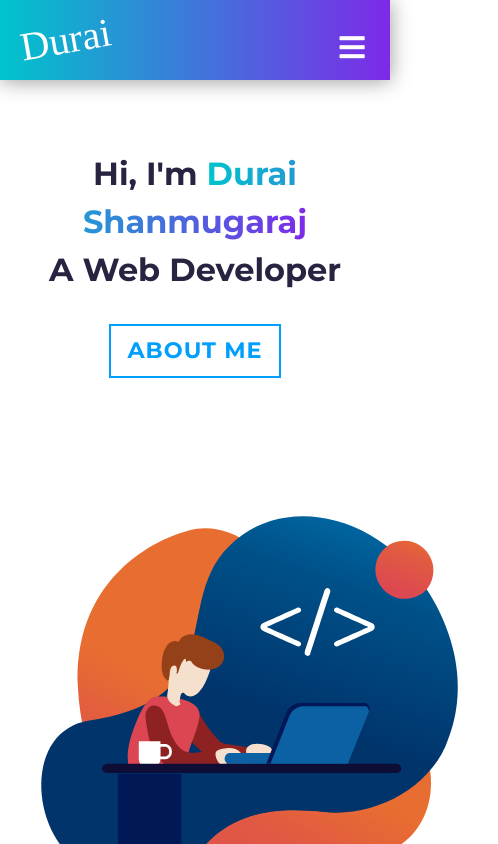
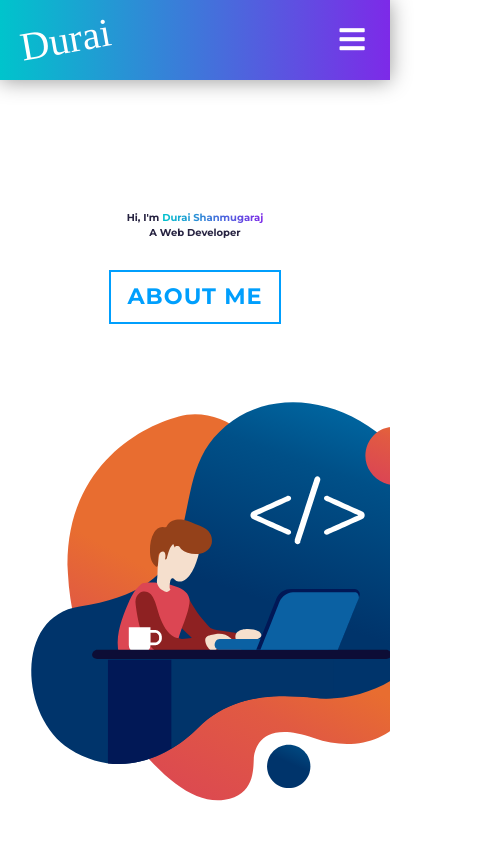
Before and after one commit to duraishanmugaraj/duraishanmugaraj.github.io, a React (Create React App) app: page / in a window 390 px wide. Shown: the top 844 px of the page, 498 px wide, since content can reach past the window. Built offline with nearby package versions, Linux system fonts and the light colour scheme; a web font is replaced by a local one.

Commit message:
initial commit

```diff
--- a/src/components/Aboutme.css
+++ b/src/components/Aboutme.css
@@ -2,6 +2,7 @@
   margin-top: 10px;
   background-color: #2a2a72;
   background-image: linear-gradient(90deg, #00c4cc, #7d2ae8);
+  z-index: 1;
 }
 
 h1 {
@@ -15,7 +16,7 @@ h1 {
 }
 
 img {
-  filter: drop-shadow(5px 5px 5px #222);
+  box-shadow: 0 4px 8px 0 rgba(0, 0, 0, 0.3), 0 6px 20px 0 rgba(0, 0, 0, 0.3);
 }
 
 .image {
--- a/src/components/Aboutme.js
+++ b/src/components/Aboutme.js
@@ -29,6 +29,9 @@ function Aboutme() {
                             <p>This is where you can describe about yourself. The more you describe about yourself, the more chances you can! </p>
 
                             <p>  Extra Information about you! like hobbies and your goals.</p>
+                            <p>This is where you can describe about yourself. The more you describe about yourself, the more chances you can! </p>
+
+                            <p>  Extra Information about you! like hobbies and your goals.</p>
                             <div id="hide">
                                 <a href="#" className="btn btn-lg "><span>Resume</span></a>
                             </div>
--- a/src/components/Animation/Coder.js
+++ b/src/components/Animation/Coder.js
@@ -1,12 +1,26 @@
-import React from 'react';
+import React, { useState, useEffect } from 'react';
 import LottieAnimation from './Lottie';
 import home from './animi.json';
 
 const Coder = () => {
+    const [mobile, setMobile] = useState(500)
+
+    const handleResize = () => {
+        if (window.innerWidth < 500) {
+            setMobile(400)
+        } else {
+            setMobile(500)
+        }
+    }
+
+
+    useEffect(() => {
+        window.addEventListener("resize", handleResize)
+    })
 
     return (
         <div className='coder'>
-            <LottieAnimation lotti={home} height={500} width={500} />
+            <LottieAnimation lotti={home} height={mobile} width={mobile} />
         </div>
     )
 }
--- a/src/components/Main.css
+++ b/src/components/Main.css
@@ -61,10 +61,14 @@
 @media (max-width: 990px) {
   .ani,
   .main {
-    margin-top: 60px !important;
+    margin-top: 60px;
     margin: auto;
     text-align: center;
     padding: 10px;
+  }
+
+  .mainX {
+    margin-top: 200px !important;
   }
 }
 
@@ -72,4 +76,15 @@
   .main {
     font-size: 2rem;
   }
+
+  .ani {
+    margin-top: 0;
+    padding-left: 0;
+  }
 }
+
+@media (max-width: 400px) {
+  .mobile {
+    font-size: 10px !important;
+  }
+}
--- a/src/components/Main.js
+++ b/src/components/Main.js
@@ -4,14 +4,14 @@ import Fade from 'react-reveal/Fade';
 import "./Main.css"
 
 function Main() {
-    return (<section>
+    return (<section className="mainX">
         <div className="fluid-container">
             <div className="row">
                 <div className="col-lg-6 ">
 
                     <div className="main">
                         <Fade left cascade duration={2000}>
-                            <div>
+                            <div className="mobile">
                                 <span> Hi, I'm <span id="name">Durai Shanmugaraj </span><br />
                                     A Web Developer <br /></span>
 
--- a/src/components/NavBar/Navbar.css
+++ b/src/components/NavBar/Navbar.css
@@ -42,6 +42,7 @@ div .navbar-logoX {
   width: 85vw;
   justify-content: end;
   margin-right: 0;
+  z-index: 99;
 }
 
 a {
@@ -73,6 +74,7 @@ nav .nav-linksX:hover {
 
 .fa-bars {
   color: #fff;
+  padding: 0;
 }
 
 .nav-links-mobileX {
@@ -84,6 +86,12 @@ nav .nav-linksX:hover {
 }
 
 @media screen and (max-width: 960px) {
+  .sticky {
+    position: fixed;
+    top: 0;
+    width: 100%;
+    z-index: 99;
+  }
   .NavbarItemsX {
     position: relative;
   }
@@ -100,6 +108,7 @@ nav .nav-linksX:hover {
     left: -100%;
     opacity: 1;
     transition: all 0.5s ease;
+    z-index: 99;
   }
 
   .nav-menuX.activeX {
@@ -107,7 +116,7 @@ nav .nav-linksX:hover {
     left: 0;
     opacity: 1;
     transition: all 0.5s ease;
-    z-index: 2;
+    z-index: 99;
   }
 
   .nav-linksX {
@@ -135,6 +144,8 @@ nav .nav-linksX:hover {
     position: absolute;
     top: 0;
     right: 0;
+    bottom: 50px;
+
     transform: translate(-100%, 60%);
     font-size: 1.8rem;
     cursor: pointer;
@@ -163,6 +174,9 @@ nav .nav-linksX:hover {
     color: #00c4cc;
     transition: 250ms;
   }
+  .nav-menuX.activeX {
+    z-index: 99;
+  }
 
   button {
     display: none;
--- a/src/components/NavBar/Navbar.js
+++ b/src/components/NavBar/Navbar.js
@@ -10,7 +10,7 @@ function Navbar() {
 
   return (
     <div>
-      <nav className='navbarX'>
+      <nav className='navbarX sticky'>
         <Link to='/' className='navbar-logoX' onClick={closeMobileMenu}>
           Durai
         </Link>
--- a/src/index.css
+++ b/src/index.css
@@ -1,3 +1,12 @@
 html {
   font-family: "Montserrat", sans-serif;
 }
+
+html,
+body {
+  width: 100%;
+  height: 100%;
+  margin: 0px;
+  padding: 0px;
+  overflow-x: hidden;
+}
--- a/src/index.js
+++ b/src/index.js
@@ -1,6 +1,7 @@
 import React from 'react';
 import ReactDOM from 'react-dom';
 import App from './App';
+import "./index.css"
 
 import { HashRouter } from "react-router-dom";
 
```
